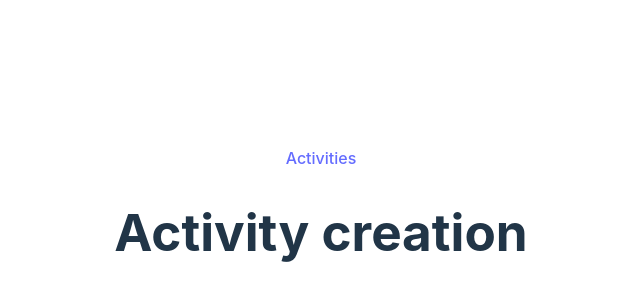
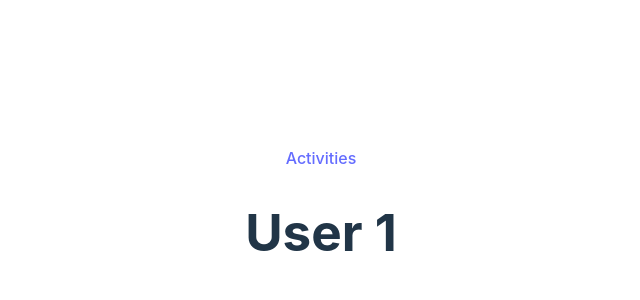
Before and after one commit to tadasmak/socialize_project_frontend, a React (Vite) app: page /user/1 in a window 1280 px wide. Shown: the part 180-480 px from the top of the page, without its empty margins (319-959 px from the left). Built offline with nearby package versions, Linux system fonts and the light colour scheme.

Commit message:
Add username parameter into User from Router

```diff
--- a/src/App.tsx
+++ b/src/App.tsx
@@ -20,7 +20,7 @@ const App = () => {
           <Route path="/activity/:id" element={<Activity />} />
           <Route path="/activity/new" element={<ActivityCreation />} />
           <Route path="/profile" element={<Profile />} />
-          <Route path="/user/:id" element={<User />} />
+          <Route path="/user/:username" element={<User />} />
         </Routes>
       </main>
     </Router>
--- a/src/pages/User.tsx
+++ b/src/pages/User.tsx
@@ -1,6 +1,11 @@
+import { useParams } from 'react-router-dom';
+
 const User = ()  => {
+    const params = useParams();
+    const username = params.username;
+
     return (
-        <h1 className="text-2xl font-bold">Activity creation</h1>
+        <h1 className="text-2xl font-bold">User {username}</h1>
     );
 };
 
```
